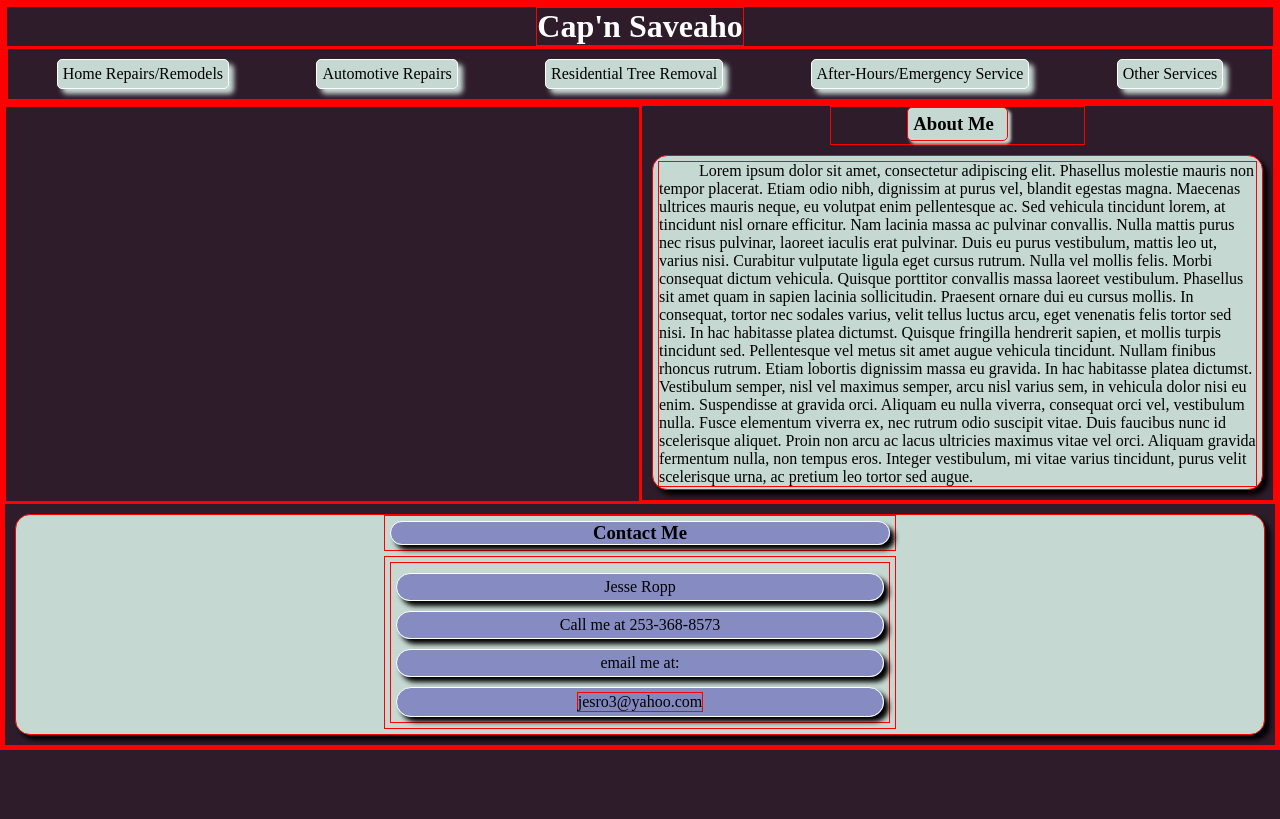
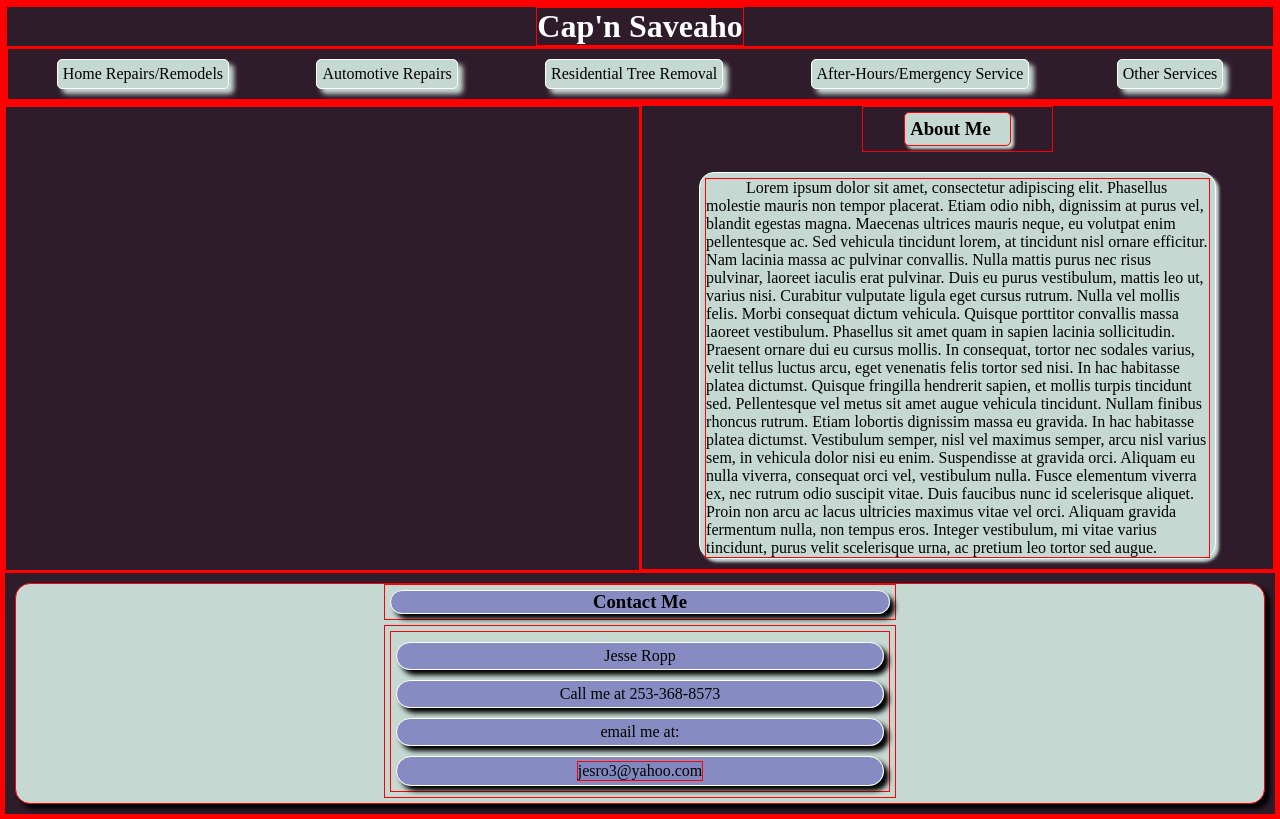
Before and after one commit to kairo97/capn-saveaho, a React (Create React App) app: page / in a window 1280 px wide. Built offline with nearby package versions, Linux system fonts and the light colour scheme.

Commit message:
styled grid layout

```diff
--- a/src/components/About.css
+++ b/src/components/About.css
@@ -3,24 +3,30 @@
    grid-template-rows: 10% 90%;
 }
 .titleHeader{
-    width:40%;
+    width:30%;
     justify-self: center;
+
 }
 .titleHeader h3{
     justify-self: center;
-    width: 35%;
+    width: 50%;
     background-color: #c5d8d1;
+    margin-top: 5px;
     padding:5px;
     border-radius: 5px;
     box-shadow: 3px 3px 3px #c5d8d1;
 }
 .bioParagraph{
+    border:solid white 1px;
     text-indent: 40px;
     margin: 10px;
+    margin-top: 20px;
     padding:5px;
+    width:80%;
     border-radius: 15px;
     background-color: #c5d8d1;
-    box-shadow: 5px 5px 5px black;
+    box-shadow: 3px 3px 3px #c5d8d1;
+    justify-self: center;
 }
 .bioParagraph p{
     background-color: #c5d8d1;
--- a/src/components/HomeRepairs.css
+++ b/src/components/HomeRepairs.css
@@ -7,8 +7,8 @@
 .image{
     border-radius: 15px;
     margin: 10px;
-    height:300px;
-    width:400px;
+    height:470px;
+    width:80%;
     border: solid white 1px;
     box-shadow: 5px 5px 5px #bebebe;
 }
```
